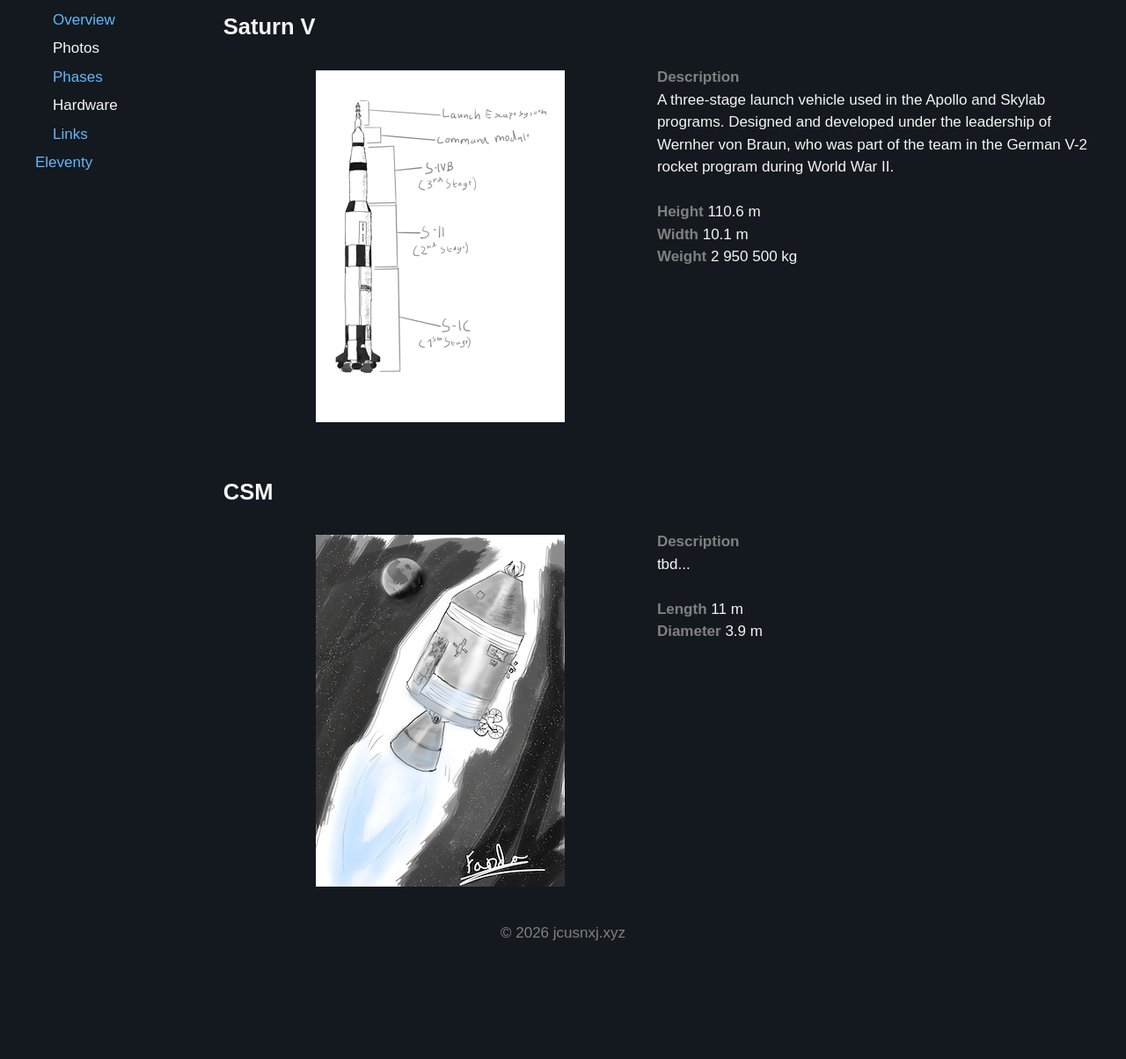
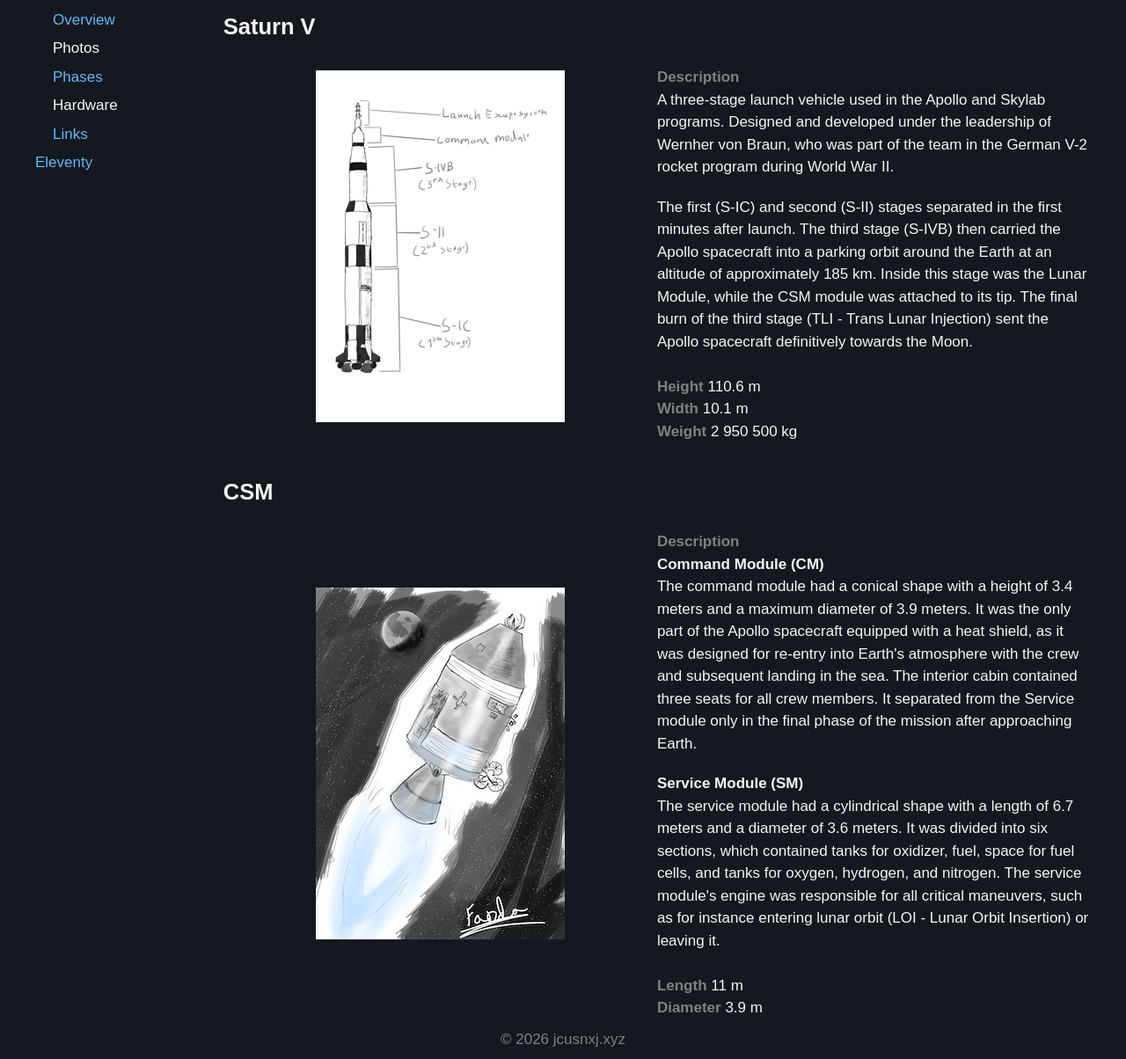
Before and after one commit to jcusnxj/11ty, an Eleventy site: page src/en/note/apollo/hardware.md in a window 1280 px wide. Shown: the part 144-1348 px from the top of the page at 88% size. Before the commit the page ends 1227 px from the top, so only its background shows below. Built offline with nearby package versions, Linux system fonts and the light colour scheme; Eleventy itself is replaced by a stand-in of ours; files that its build step writes are made by us from their sources.

Commit message:
initial commit

```diff
--- a/src/_layouts/base.njk
+++ b/src/_layouts/base.njk
@@ -14,7 +14,7 @@
   <body>
 
     <header>
-      <div class="sitename"><a href="/{{ lang }}/">.: Fuck it, dude :.</a></div>
+      <div class="sitename"><a href="/{{ lang }}/">jcusnxj</a></div>
       {% include "partials/_hamburger_icon.njk" %}
       <div class="menu-area">
       <nav>{% include "partials/_sidebar_mobile_screen.njk" %}</nav>
--- a/src/en/note/apollo/hardware.md
+++ b/src/en/note/apollo/hardware.md
@@ -22,10 +22,12 @@
 </div>
 <div class="right">
 <br><strong>Description</strong><br>
-A three-stage launch vehicle used in the Apollo and Skylab programs. Designed and developed under the leadership of Wernher von Braun, who was part of the team in the German V-2 rocket program during World War II.<br>
+A three-stage launch vehicle used in the Apollo and Skylab programs. Designed and developed under the leadership of Wernher von Braun, who was part of the team in the German V-2 rocket program during World War II.
+
+The first (S-IC) and second (S-II) stages separated in the first minutes after launch. The third stage (S-IVB) then carried the Apollo spacecraft into a parking orbit around the Earth at an altitude of approximately 185 km. Inside this stage was the Lunar Module, while the CSM module was attached to its tip. The final burn of the third stage (TLI - Trans Lunar Injection) sent the Apollo spacecraft definitively towards the Moon.
 <br><strong>Height</strong> 110.6 m
-<br><strong>Width</strong> 10.1 m
-<br><strong>Weight</strong> 2 950 500 kg
+<strong>Width</strong> 10.1 m
+<strong>Weight</strong> 2 950 500 kg
 </div>
 </div>
 
@@ -45,8 +47,12 @@
 </div>
 <div class="right">
 <br><strong>Description</strong><br>
-tbd...<br>
+<b>Command Module (CM)</b><br>
+The command module had a conical shape with a height of 3.4 meters and a maximum diameter of 3.9 meters. It was the only part of the Apollo spacecraft equipped with a heat shield, as it was designed for re-entry into Earth's atmosphere with the crew and subsequent landing in the sea. The interior cabin contained three seats for all crew members. It separated from the Service module only in the final phase of the mission after approaching Earth.
+
+<b>Service Module (SM)</b>
+The service module had a cylindrical shape with a length of 6.7 meters and a diameter of 3.6 meters. It was divided into six sections, which contained tanks for oxidizer, fuel, space for fuel cells, and tanks for oxygen, hydrogen, and nitrogen. The service module's engine was responsible for all critical maneuvers, such as for instance entering lunar orbit (LOI - Lunar Orbit Insertion) or leaving it.
 <br><strong>Length</strong> 11 m
-<br><strong>Diameter</strong> 3.9 m
+<strong>Diameter</strong> 3.9 m
 </div>
 </div>
```
Also changed, not shown: src/cs/note/apollo/hardware.md (+2 -2 lines).
